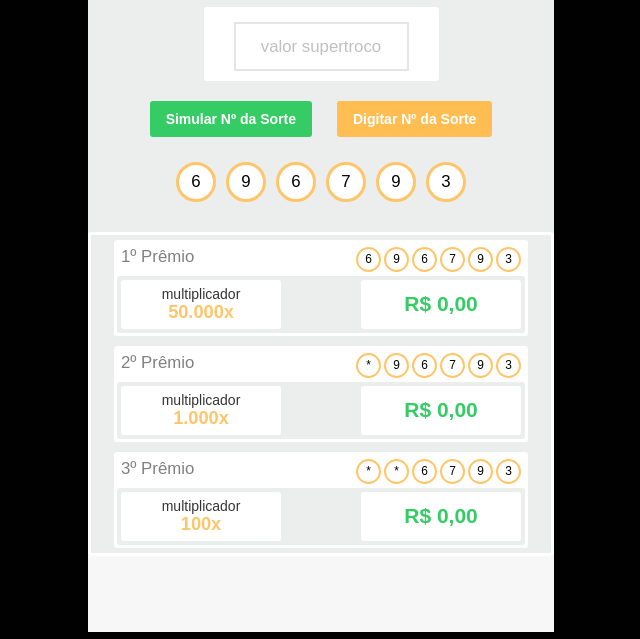
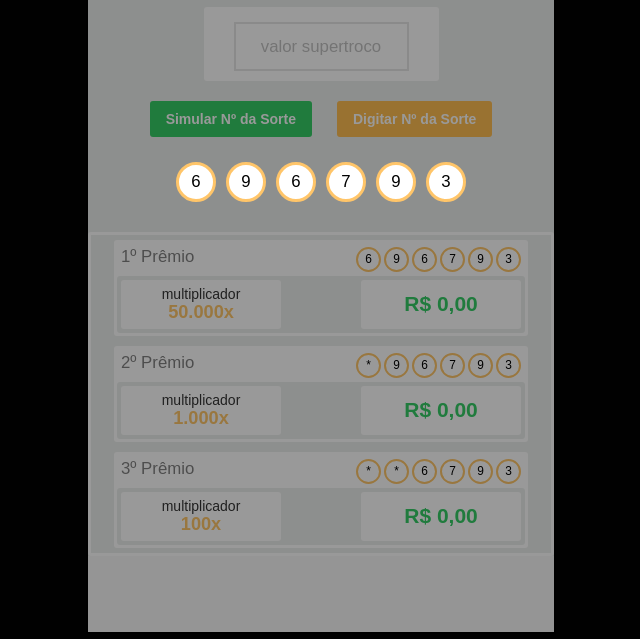
Before and after one commit to cristian-mota/simulador, a plain HTML site: page index.html in a window 1280 px wide. Both pictures are taken after a click on the button "Simular Nº da Sorte". Shown: the part 171-810 px from the top of the page, without its empty margins (319-959 px from the left). Drawn offline with Linux system fonts and the light colour scheme.

Commit message:
Update style.css

```diff
--- a/style.css
+++ b/style.css
@@ -23,6 +23,15 @@ body {
     min-height: 100vh;
     margin: 0 auto;
     background: #f7f7f7;
+}
+
+.container #constrast {
+    position: absolute;
+    top: 0;
+    left: 0;
+    width: 100%;
+    height: calc(100% + 4px);
+    transition: ease .4s;
 }
 
 .container header {
@@ -150,6 +159,7 @@ body {
     border-radius: 50%;
     background: #fff;
     border: 3px solid #FFC569;
+    z-index: 10;
 }
 
 .container .wrapper_content .container_valor_supertroco .wrapper_awards,
```
